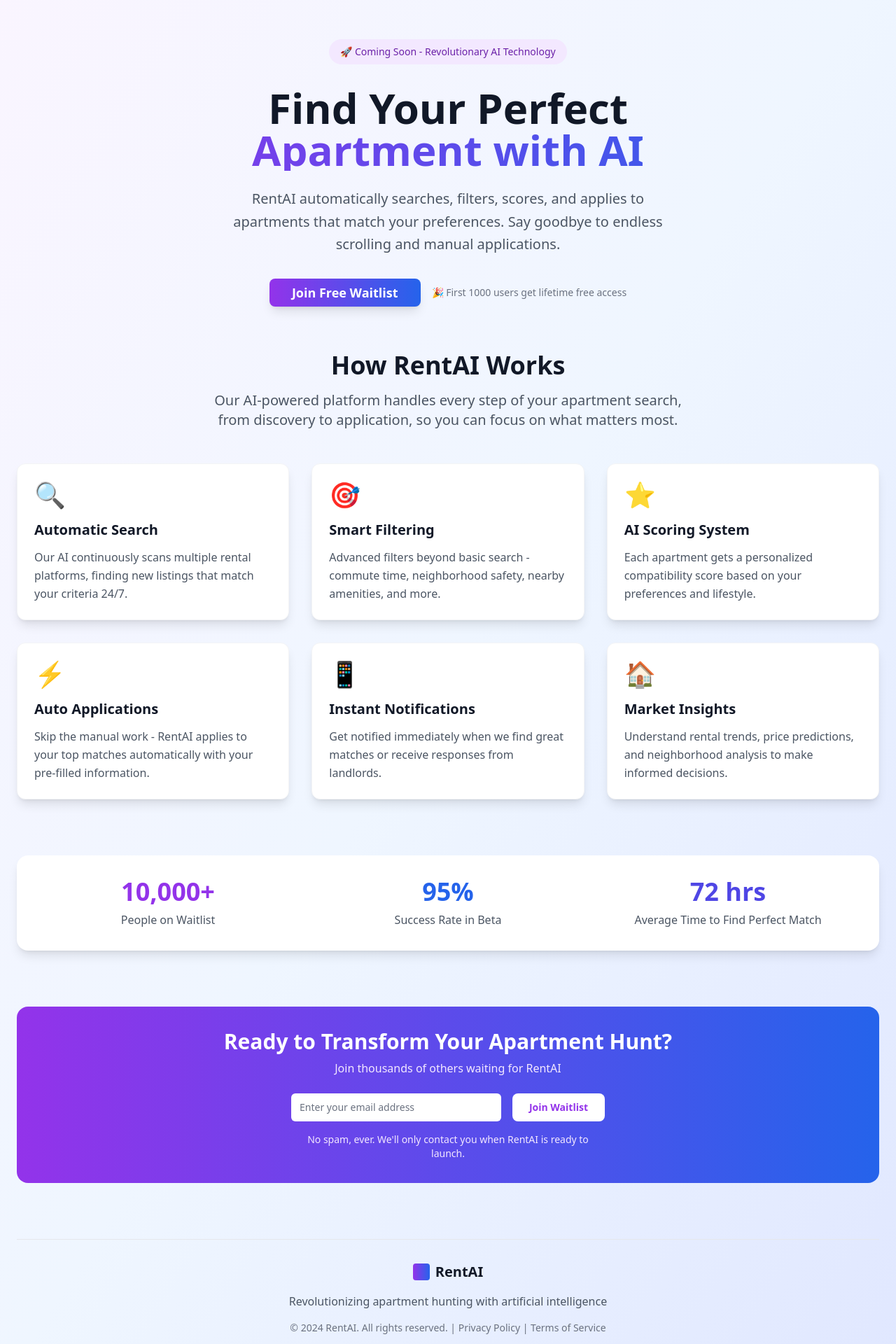
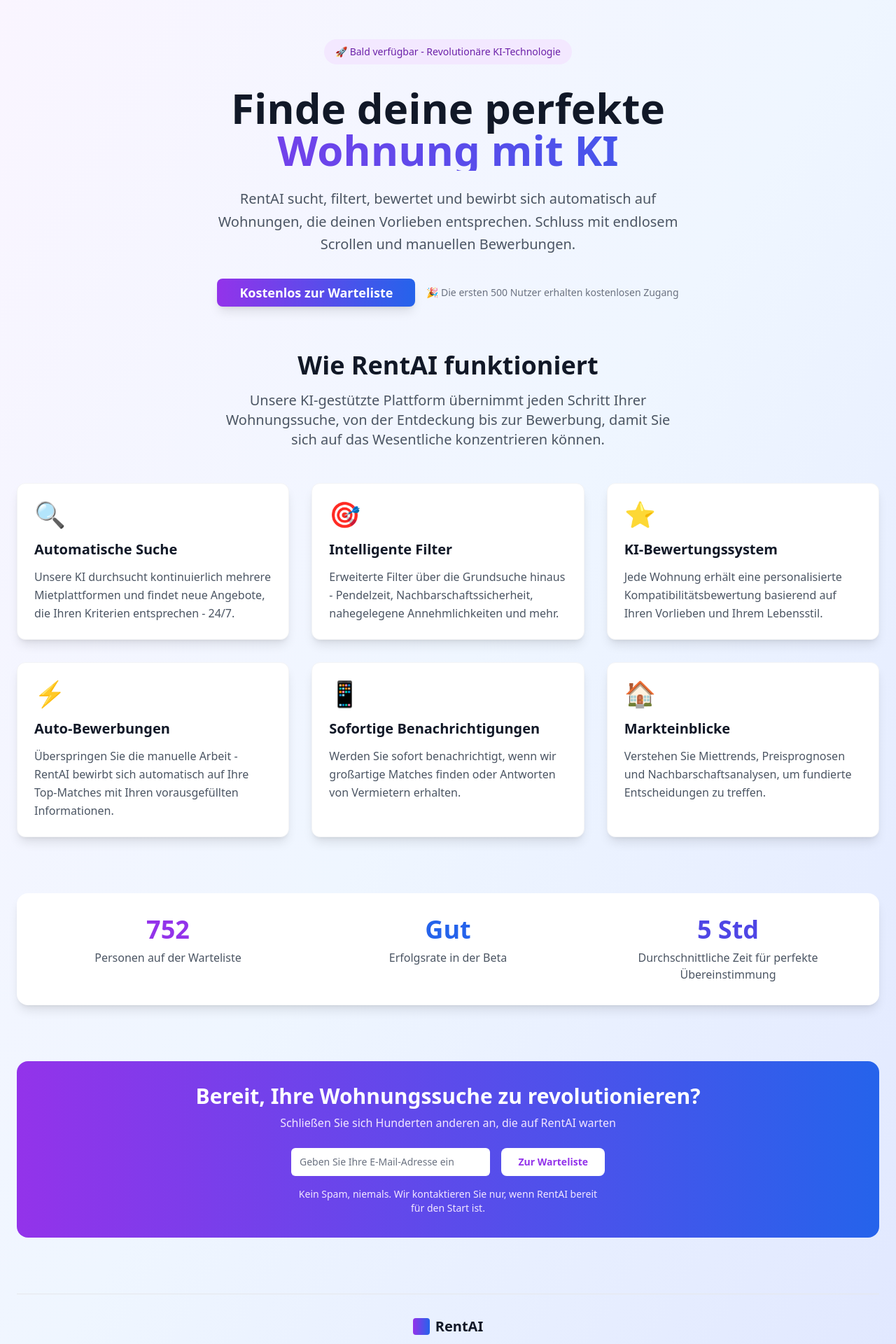
Before and after one commit to TokenFuse/rentai, a React (Vite) app: page / in a window 1280 px wide. Shown: the part 80-2000 px from the top of the page at 70% size. Built offline with nearby package versions, Linux system fonts and the light colour scheme.

Commit message:
Refactor: Translate and add waitlist details
- Translated the website content to German.
- Updated the HeroSection to reflect the first 500 users get free access.
- Added waitlist count, average match time, and success rate to the stats section.
- Added a question about email storage.

```diff
--- a/src/components/HeroSection.tsx
+++ b/src/components/HeroSection.tsx
@@ -10,19 +10,19 @@ const HeroSection = ({ onJoinWaitlist }: HeroSectionProps) => {
   return (
     <div className="text-center mb-16">
       <div className="inline-block px-4 py-2 bg-purple-100 text-purple-800 rounded-full text-sm font-medium mb-8">
-        🚀 Coming Soon - Revolutionary AI Technology
+        🚀 Bald verfügbar - Revolutionäre KI-Technologie
       </div>
 
       <h1 className="text-5xl md:text-6xl font-bold text-gray-900 mb-6 leading-tight">
-        Find Your Perfect
+        Finde deine perfekte
         <span className="bg-gradient-to-r from-purple-600 to-blue-600 bg-clip-text text-transparent block">
-          Apartment with AI
+          Wohnung mit KI
         </span>
       </h1>
 
       <p className="text-xl text-gray-600 mb-8 max-w-2xl mx-auto leading-relaxed">
-        RentAI automatically searches, filters, scores, and applies to apartments that match your preferences.
-        Say goodbye to endless scrolling and manual applications.
+        RentAI sucht, filtert, bewertet und bewirbt sich automatisch auf Wohnungen,
+        die deinen Vorlieben entsprechen. Schluss mit endlosem Scrollen und manuellen Bewerbungen.
       </p>
 
       <div className="flex flex-col sm:flex-row gap-4 justify-center items-center">
@@ -30,10 +30,10 @@ const HeroSection = ({ onJoinWaitlist }: HeroSectionProps) => {
           onClick={onJoinWaitlist}
           className="bg-gradient-to-r from-purple-600 to-blue-600 hover:from-purple-700 hover:to-blue-700 text-white px-8 py-3 rounded-lg text-lg font-semibold shadow-lg transform hover:scale-105 transition-all duration-200"
         >
-          Join Free Waitlist
+          Kostenlos zur Warteliste
         </Button>
         <p className="text-sm text-gray-500">
-          🎉 First 1000 users get lifetime free access
+          🎉 Die ersten 500 Nutzer erhalten kostenlosen Zugang
         </p>
       </div>
     </div>
--- a/src/components/WaitlistForm.tsx
+++ b/src/components/WaitlistForm.tsx
@@ -14,8 +14,8 @@ const WaitlistForm = () => {
 
     if (!email || !email.includes('@')) {
       toast({
-        title: "Invalid Email",
-        description: "Please enter a valid email address.",
+        title: "Ungültige E-Mail",
+        description: "Bitte geben Sie eine gültige E-Mail-Adresse ein.",
         variant: "destructive",
       });
       return;
@@ -26,8 +26,8 @@ const WaitlistForm = () => {
     // Simulate API call
     setTimeout(() => {
       toast({
-        title: "Successfully Joined! 🎉",
-        description: "You're now on the RentAI waitlist. We'll notify you when it's ready!",
+        title: "Erfolgreich angemeldet! 🎉",
+        description: "Sie stehen jetzt auf der RentAI Warteliste. Wir benachrichtigen Sie, sobald es verfügbar ist!",
       });
       setEmail('');
       setIsLoading(false);
@@ -37,15 +37,15 @@ const WaitlistForm = () => {
   return (
     <div className="bg-gradient-to-r from-purple-600 to-blue-600 rounded-2xl p-8 text-white">
       <div className="text-center mb-6">
-        <h2 className="text-3xl font-bold mb-2">Ready to Transform Your Apartment Hunt?</h2>
-        <p className="text-purple-100">Join thousands of others waiting for RentAI</p>
+        <h2 className="text-3xl font-bold mb-2">Bereit, Ihre Wohnungssuche zu revolutionieren?</h2>
+        <p className="text-purple-100">Schließen Sie sich Hunderten anderen an, die auf RentAI warten</p>
       </div>
 
       <form onSubmit={handleSubmit} className="max-w-md mx-auto">
         <div className="flex flex-col sm:flex-row gap-4">
           <Input
             type="email"
-            placeholder="Enter your email address"
+            placeholder="Geben Sie Ihre E-Mail-Adresse ein"
             value={email}
             onChange={(e) => setEmail(e.target.value)}
             className="flex-1 bg-white text-gray-900 border-0 placeholder:text-gray-500"
@@ -56,11 +56,11 @@ const WaitlistForm = () => {
             disabled={isLoading}
             className="bg-white text-purple-600 hover:bg-gray-100 font-semibold px-6 py-2 rounded-lg transition-all duration-200"
           >
-            {isLoading ? 'Joining...' : 'Join Waitlist'}
+            {isLoading ? 'Anmelden...' : 'Zur Warteliste'}
           </Button>
         </div>
         <p className="text-sm text-purple-100 mt-4 text-center">
-          No spam, ever. We'll only contact you when RentAI is ready to launch.
+          Kein Spam, niemals. Wir kontaktieren Sie nur, wenn RentAI bereit für den Start ist.
         </p>
       </form>
     </div>
--- a/src/pages/Index.tsx
+++ b/src/pages/Index.tsx
@@ -14,33 +14,33 @@ const Index = () => {
   const features = [
     {
       icon: "🔍",
-      title: "Automatic Search",
-      description: "Our AI continuously scans multiple rental platforms, finding new listings that match your criteria 24/7."
+      title: "Automatische Suche",
+      description: "Unsere KI durchsucht kontinuierlich mehrere Mietplattformen und findet neue Angebote, die Ihren Kriterien entsprechen - 24/7."
     },
     {
       icon: "🎯",
-      title: "Smart Filtering",
-      description: "Advanced filters beyond basic search - commute time, neighborhood safety, nearby amenities, and more."
+      title: "Intelligente Filter",
+      description: "Erweiterte Filter über die Grundsuche hinaus - Pendelzeit, Nachbarschaftssicherheit, nahegelegene Annehmlichkeiten und mehr."
     },
     {
       icon: "⭐",
-      title: "AI Scoring System",
-      description: "Each apartment gets a personalized compatibility score based on your preferences and lifestyle."
+      title: "KI-Bewertungssystem",
+      description: "Jede Wohnung erhält eine personalisierte Kompatibilitätsbewertung basierend auf Ihren Vorlieben und Ihrem Lebensstil."
     },
     {
       icon: "⚡",
-      title: "Auto Applications",
-      description: "Skip the manual work - RentAI applies to your top matches automatically with your pre-filled information."
+      title: "Auto-Bewerbungen",
+      description: "Überspringen Sie die manuelle Arbeit - RentAI bewirbt sich automatisch auf Ihre Top-Matches mit Ihren vorausgefüllten Informationen."
     },
     {
       icon: "📱",
-      title: "Instant Notifications",
-      description: "Get notified immediately when we find great matches or receive responses from landlords."
+      title: "Sofortige Benachrichtigungen",
+      description: "Werden Sie sofort benachrichtigt, wenn wir großartige Matches finden oder Antworten von Vermietern erhalten."
     },
     {
       icon: "🏠",
-      title: "Market Insights",
-      description: "Understand rental trends, price predictions, and neighborhood analysis to make informed decisions."
+      title: "Markteinblicke",
+      description: "Verstehen Sie Miettrends, Preisprognosen und Nachbarschaftsanalysen, um fundierte Entscheidungen zu treffen."
     }
   ];
 
@@ -56,7 +56,7 @@ const Index = () => {
           onClick={scrollToWaitlist}
           className="bg-gradient-to-r from-purple-600 to-blue-600 text-white px-6 py-2 rounded-lg font-semibold hover:shadow-lg transition-all duration-200"
         >
-          Join Waitlist
+          Zur Warteliste
         </button>
       </nav>
 
@@ -69,11 +69,11 @@ const Index = () => {
         <div className="mb-20">
           <div className="text-center mb-12">
             <h2 className="text-4xl font-bold text-gray-900 mb-4">
-              How RentAI Works
+              Wie RentAI funktioniert
             </h2>
             <p className="text-xl text-gray-600 max-w-2xl mx-auto">
-              Our AI-powered platform handles every step of your apartment search,
-              from discovery to application, so you can focus on what matters most.
+              Unsere KI-gestützte Plattform übernimmt jeden Schritt Ihrer Wohnungssuche,
+              von der Entdeckung bis zur Bewerbung, damit Sie sich auf das Wesentliche konzentrieren können.
             </p>
           </div>
 
@@ -93,16 +93,16 @@ const Index = () => {
         <div className="bg-white rounded-2xl p-8 mb-20 shadow-lg">
           <div className="grid md:grid-cols-3 gap-8 text-center">
             <div>
-              <div className="text-4xl font-bold text-purple-600 mb-2">10,000+</div>
-              <div className="text-gray-600">People on Waitlist</div>
+              <div className="text-4xl font-bold text-purple-600 mb-2">752</div>
+              <div className="text-gray-600">Personen auf der Warteliste</div>
             </div>
             <div>
-              <div className="text-4xl font-bold text-blue-600 mb-2">95%</div>
-              <div className="text-gray-600">Success Rate in Beta</div>
+              <div className="text-4xl font-bold text-blue-600 mb-2">Gut</div>
+              <div className="text-gray-600">Erfolgsrate in der Beta</div>
             </div>
             <div>
-              <div className="text-4xl font-bold text-indigo-600 mb-2">72 hrs</div>
-              <div className="text-gray-600">Average Time to Find Perfect Match</div>
+              <div className="text-4xl font-bold text-indigo-600 mb-2">5 Std</div>
+              <div className="text-gray-600">Durchschnittliche Zeit für perfekte Übereinstimmung</div>
             </div>
           </div>
         </div>
@@ -119,10 +119,10 @@ const Index = () => {
             <span className="text-xl font-bold text-gray-900">RentAI</span>
           </div>
           <p className="text-gray-600 mb-4">
-            Revolutionizing apartment hunting with artificial intelligence
+            Revolutionierung der Wohnungssuche mit künstlicher Intelligenz
           </p>
           <p className="text-sm text-gray-500">
-            © 2024 RentAI. All rights reserved. | Privacy Policy | Terms of Service
+            © 2024 RentAI. Alle Rechte vorbehalten. | Datenschutzrichtlinie | Nutzungsbedingungen
           </p>
         </footer>
       </div>
```
